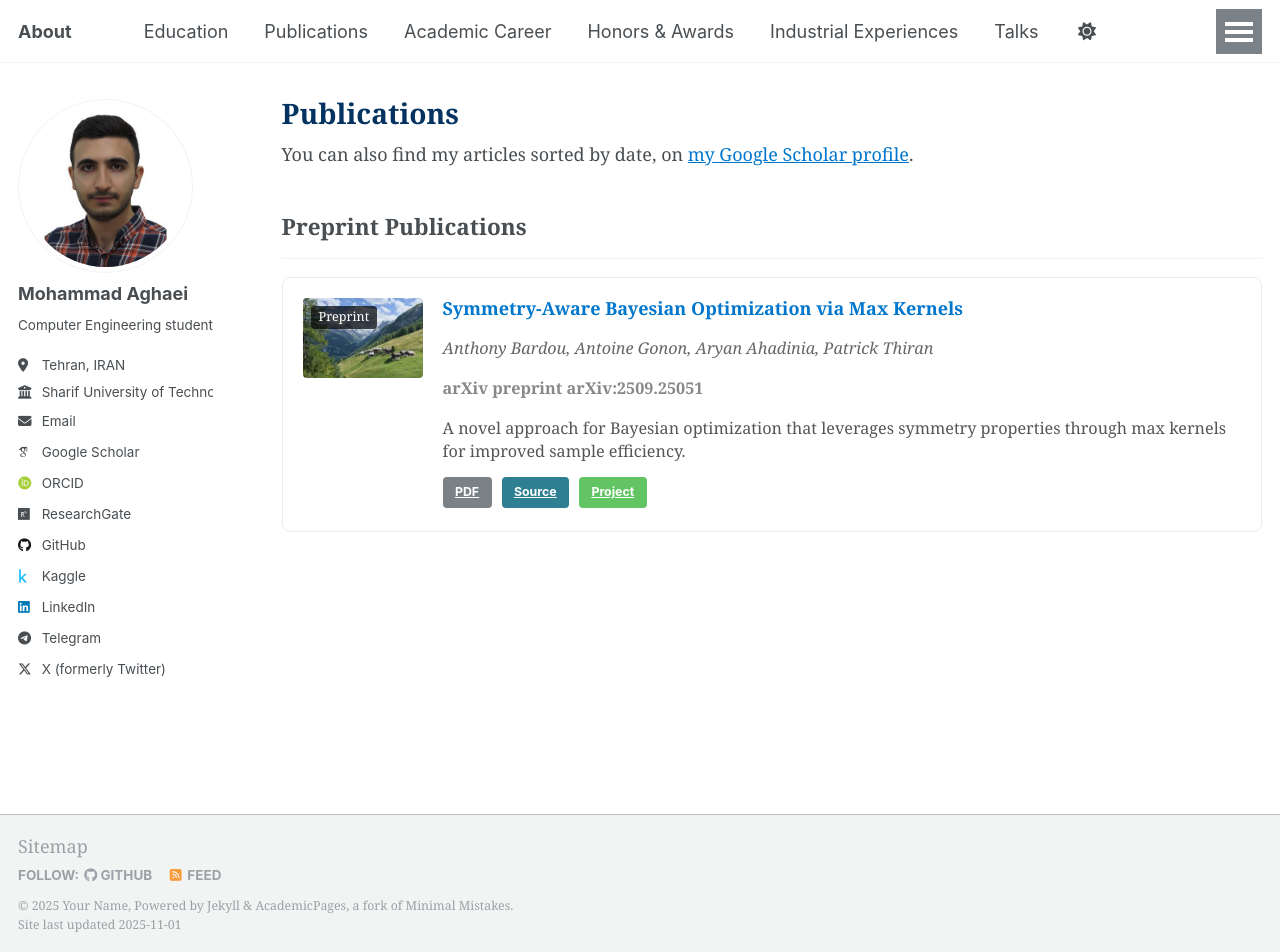
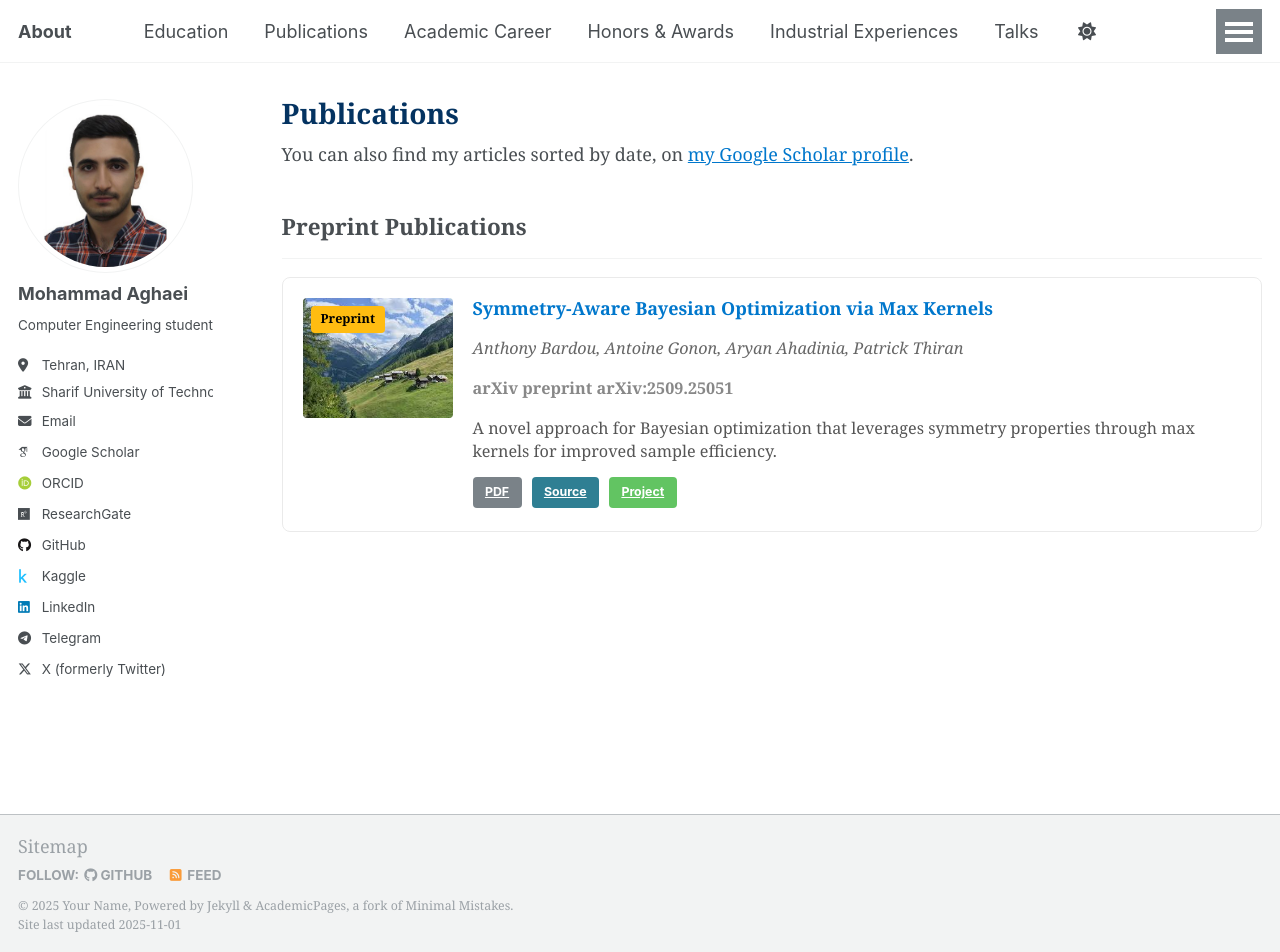
Before and after one commit to mohmmadweb/mohmmadweb.github.io, a Jekyll site: the page built from _pages/publications.html, in a window 1280 px wide and 952 px high. Built offline with Jekyll 4.4.1, drawn with Linux system fonts in a browser that asks for light colours; some web fonts are replaced.

Commit message:
publication t7

```diff
--- a/_config.yml
+++ b/_config.yml
@@ -271,7 +271,7 @@ defaults:
     values:
       layout: single-publication
       author_profile: true
-      share: true
+      share: false
       comments: true
   # _portfolio
   - scope:
--- a/_includes/archive-single-publication.html
+++ b/_includes/archive-single-publication.html
@@ -29,7 +29,9 @@
           {% endif %}
           alt="{{ title }}"
           onerror="this.style.display='none'">
-        <div class="publication-category-badge">{{ post.category | capitalize }}</div>
+        <div class="publication-category-badge" data-category="{{ post.category }}">
+          {{ post.category | capitalize }}
+        </div>
       </div>
       {% endif %}
 
--- a/_layouts/single-publication.html
+++ b/_layouts/single-publication.html
@@ -62,7 +62,7 @@ layout: default
             {% endif %}
 
             {% if page.category %}
-            <p class="publication-meta__item"><strong>Category:</strong> <span class="publication-category">{{ page.category | capitalize }}</span></p>
+            <p class="publication-meta__item"><strong>Category:</strong> <span class="publication-category {{ page.category }}">{{ page.category | capitalize }}</span></p>
             {% endif %}
           </div>
         </header>
--- a/_sass/layout/_archive.scss
+++ b/_sass/layout/_archive.scss
@@ -246,7 +246,7 @@
 
 
   /*
-     Publications
+     Publications List
      ========================================================================== */
 
   .publication-card {
@@ -265,42 +265,56 @@
 
   .publication-teaser {
     position: relative;
-    flex: 0 0 200px;
+    flex: 0 0 250px;
+    height: 160px;
+    overflow: hidden;
 
     @include breakpoint($medium) {
-      flex: 0 0 150px;
+      flex: 0 0 200px;
+      height: 140px;
     }
 
     @include breakpoint($small) {
-      flex: 0 0 120px;
+      flex: 0 0 150px;
+      height: 120px;
     }
   }
 
   .publication-teaser img {
     width: 100%;
-    height: 120px;
+    height: 100%;
     object-fit: cover;
     border-radius: 4px;
-
-    @include breakpoint($medium) {
-      height: 100px;
-    }
-
-    @include breakpoint($small) {
-      height: 80px;
-    }
   }
 
   .publication-category-badge {
     position: absolute;
     top: 8px;
     left: 8px;
-    background: rgba(0, 0, 0, 0.7);
     color: white;
-    padding: 2px 8px;
+    padding: 4px 10px;
     border-radius: 4px;
     font-size: 0.7em;
     text-transform: capitalize;
+    font-weight: bold;
+  }
+
+  .publication-category-badge[data-category="journals"] {
+    background: #138636;
+  }
+
+  .publication-category-badge[data-category="conferences"] {
+    background: #27F5EE;
+    color: #000;
+  }
+
+  .publication-category-badge[data-category="books"] {
+    background: #4976BA;
+  }
+
+  .publication-category-badge[data-category="preprint"] {
+    background: #FFBC11;
+    color: #000;
   }
 
   .publication-content {
@@ -350,11 +364,11 @@
 
   .publications-grid {
     display: grid;
-    grid-template-columns: repeat(auto-fill, minmax(400px, 1fr));
+    grid-template-columns: repeat(auto-fill, minmax(450px, 1fr));
     gap: 20px;
 
     @include breakpoint($medium) {
-      grid-template-columns: repeat(auto-fill, minmax(350px, 1fr));
+      grid-template-columns: repeat(auto-fill, minmax(400px, 1fr));
     }
 
     @include breakpoint($small) {
@@ -369,11 +383,11 @@
     flex-wrap: wrap;
   }
 
-/*
-   Publication Single Page - Full Width
-   ========================================================================== */
+  /*
+     Publication Single Page - Full Width
+     ========================================================================== */
 
-   .page {
+  .page {
     max-width: none !important;
   }
 
@@ -400,12 +414,30 @@
 
   .publication-category {
     display: inline-block;
-    padding: 2px 8px;
-    background: #07c;
+    padding: 4px 12px;
     color: white;
     border-radius: 4px;
     font-size: 0.8em;
     text-transform: capitalize;
+    font-weight: bold;
+  }
+
+  .publication-category.journals {
+    background: #138636;
+  }
+
+  .publication-category.conferences {
+    background: #27F5EE;
+    color: #000;
+  }
+
+  .publication-category.books {
+    background: #4976BA;
+  }
+
+  .publication-category.preprint {
+    background: #FFBC11;
+    color: #000;
   }
 
   .publication-featured-image {
```
